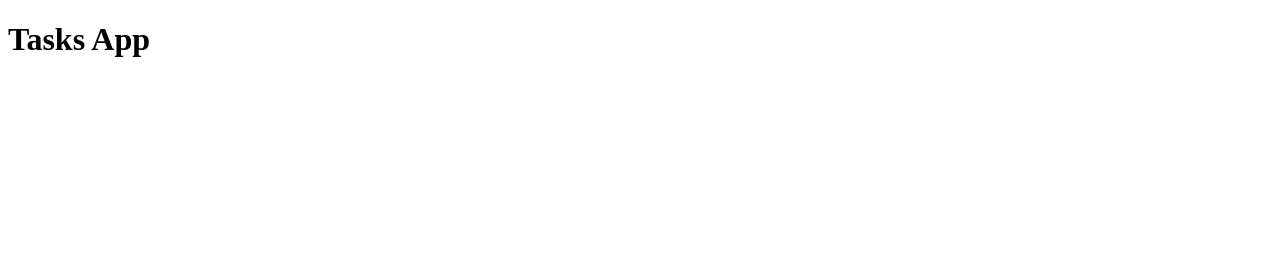
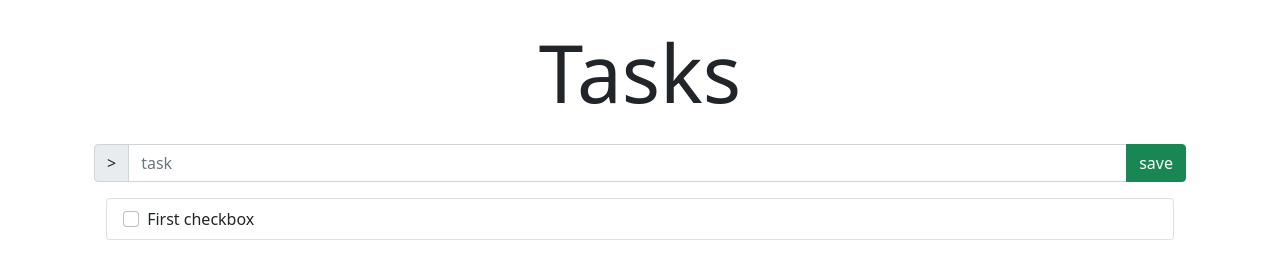
Before and after one commit to PabloHdzVizcarra/tasks, a website: page src/public/index.html in a window 1280 px wide. Drawn offline with nearby package versions, Linux system fonts and the light colour scheme.

Commit message:
feat can listen events form

```diff
--- a/src/index.js
+++ b/src/index.js
@@ -1,5 +1,6 @@
 const { app } = require("./server");
 const path = require("path");
+const controllerTodo = require("./routes/todoRouter");
 
 const PORT = process.env.PORT || 9000;
 
@@ -7,6 +8,8 @@ app.get("/", (req, res) => {
   res.sendFile(path.join(__dirname + "/public/index.html"));
 });
 
+app.use("/todo", controllerTodo);
+
 app.listen(PORT, () => {
   console.log(`App listen in port ${PORT}`);
 });
--- /dev/null
+++ b/src/public/app.js
@@ -0,0 +1,11 @@
+console.log("app");
+
+const form = document.querySelector(".js-form");
+const input = document.querySelector(".js-input");
+
+form.addEventListener("submit", (event) => {
+  event.preventDefault();
+
+  console.log(input.value);
+  console.log(form.tagName);
+});
--- a/src/public/index.html
+++ b/src/public/index.html
@@ -4,9 +4,52 @@
     <meta charset="UTF-8" />
     <meta http-equiv="X-UA-Compatible" content="IE=edge" />
     <meta name="viewport" content="width=device-width, initial-scale=1.0" />
+    <!-- Bootstrap CSS -->
+    <link
+      href="https://cdn.jsdelivr.net/npm/bootstrap@5.0.0-beta3/dist/css/bootstrap.min.css"
+      rel="stylesheet"
+      integrity="sha384-eOJMYsd53ii+scO/bJGFsiCZc+5NDVN2yr8+0RDqr0Ql0h+rP48ckxlpbzKgwra6"
+      crossorigin="anonymous"
+    />
+    <script src="https://use.fontawesome.com/eeeb950af3.js"></script>
+
     <title>Task App</title>
   </head>
   <body>
-    <h1>Tasks App</h1>
+    <div class="container">
+      <h1 class="m-4 text-center display-1">Tasks</h1>
+
+      <div class="container">
+        <form action="" class="js-form">
+          <div class="input-group mb-3">
+            <span class="input-group-text" id="basic-addon1">></span>
+            <input
+              type="text"
+              class="form-control js-input"
+              placeholder="task"
+              aria-label="task"
+              aria-describedby="basic-addon1"
+            />
+            <button type="submit" class="btn btn-success">save</button>
+          </div>
+        </form>
+
+        <div class="container">
+          <ul class="list-group">
+            <li class="list-group-item">
+              <input
+                class="form-check-input me-1"
+                type="checkbox"
+                value=""
+                aria-label="..."
+              />
+              First checkbox
+            </li>
+          </ul>
+        </div>
+      </div>
+    </div>
+
+    <script src="/app.js"></script>
   </body>
 </html>
--- a/src/server.js
+++ b/src/server.js
@@ -1,7 +1,8 @@
 const express = require("express");
+const path = require("path");
 
 const app = express();
 app.use(express.json());
-app.use(express.static("public"));
+app.use(express.static(path.join(__dirname, "public")));
 
 module.exports = { app };
```
Also changed, not shown: src/routes/todoRouter.js (added, +8 -0 lines).
